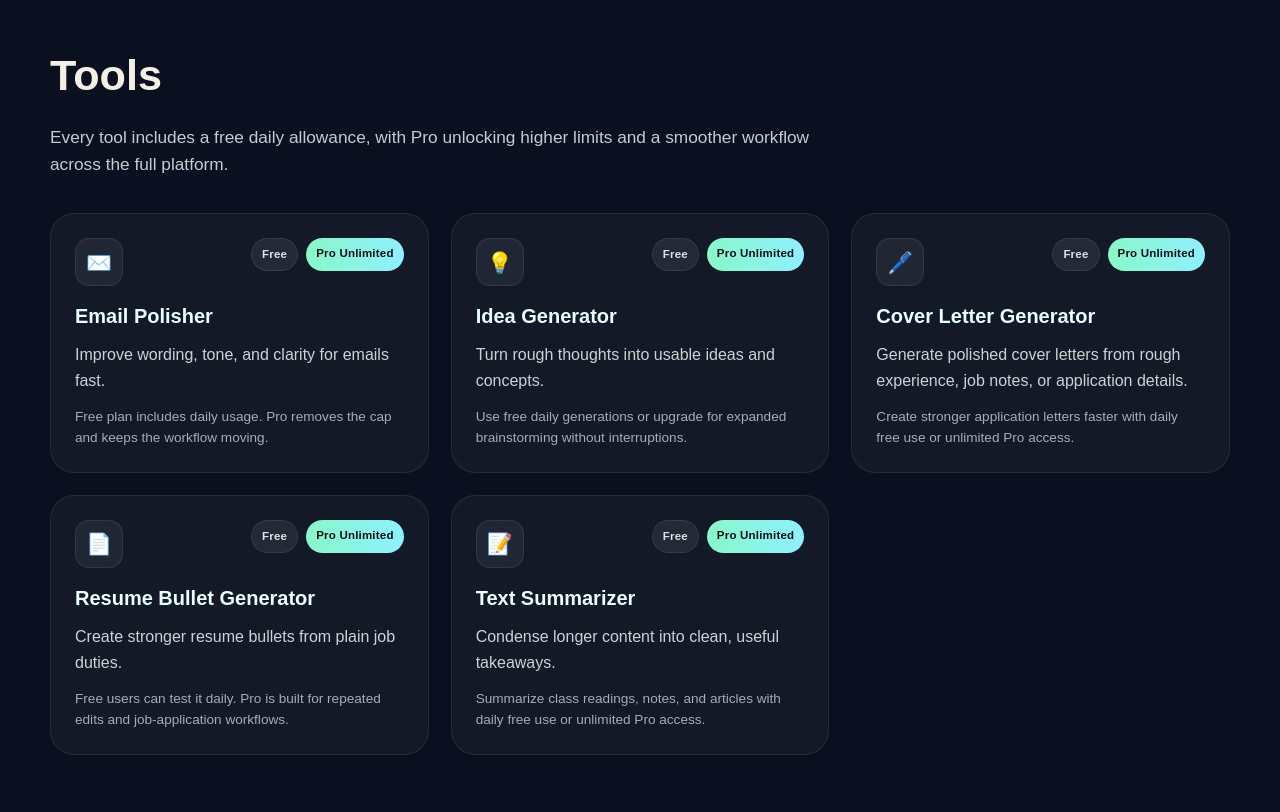
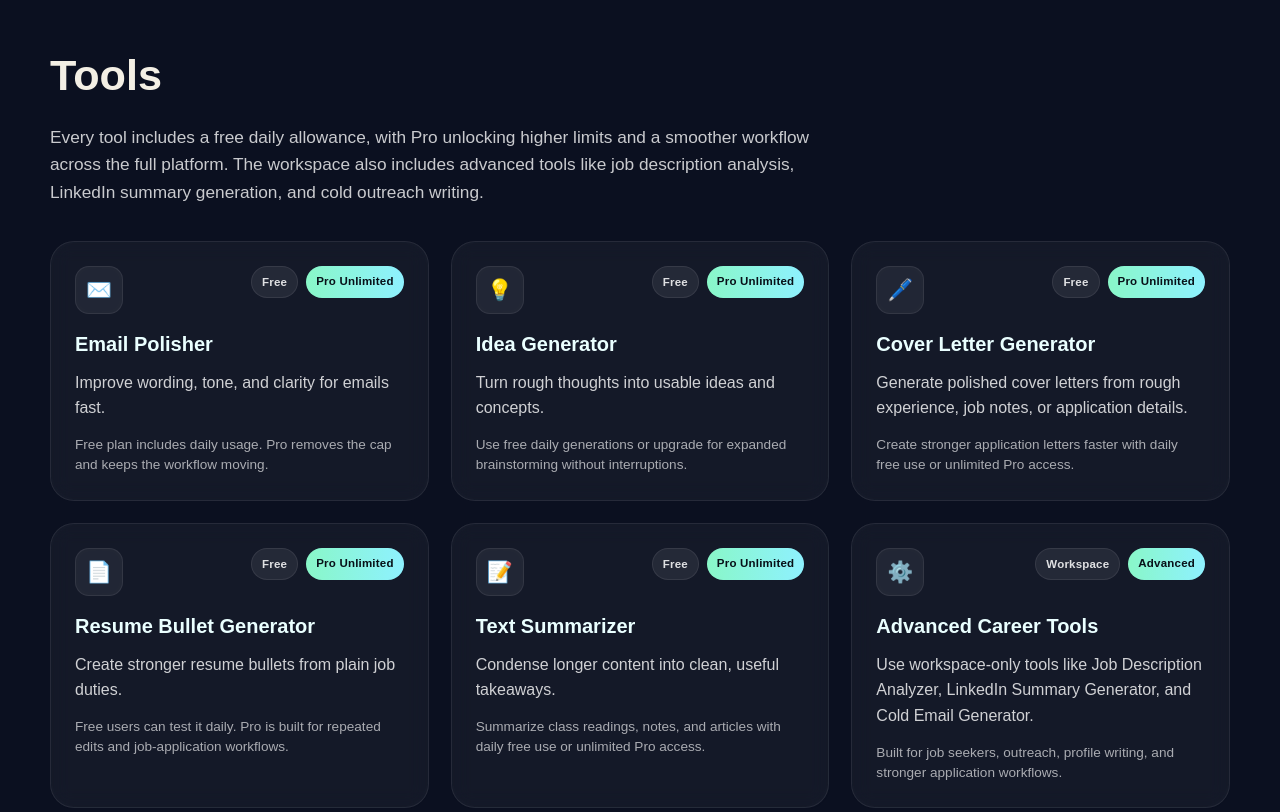
Before and after one commit to dentbrandon1122-byte/utilityforge-tools, a website: page index.html in a window 1280 px wide. Shown: the part 1140-1952 px from the top of the page. Drawn offline with Linux system fonts and the light colour scheme.

Commit message:
Update index.html

```diff
--- a/index.html
+++ b/index.html
@@ -8,7 +8,7 @@
   <link rel="icon" href="logo.png" type="image/png" />
   <meta
     name="description"
-    content="Utility Forge AI provides practical AI tools for productivity — email polishing, idea generation, cover letter writing, resume bullet writing, and text summarization."
+    content="Utility Forge AI provides practical AI tools for productivity — email polishing, idea generation, cover letter writing, resume bullet writing, text summarization, and workspace-based career tools."
   />
   <meta property="og:title" content="Utility Forge AI" />
   <meta property="og:description" content="Clean AI tools built for real productivity." />
@@ -1037,8 +1037,7 @@
 
         <p>
           Utility Forge AI brings focused tools into one clean workspace so users
-          can write, polish, summarize, generate, and move faster without the
-          clutter of bloated software.
+          can write, polish, analyze, summarize, and move faster without the clutter of bloated software.
         </p>
 
         <div class="hero-buttons">
@@ -1111,7 +1110,7 @@
     <section id="tools" class="section">
       <h2 class="section-title">Tools</h2>
       <p class="section-subtitle">
-        Every tool includes a free daily allowance, with Pro unlocking higher limits and a smoother workflow across the full platform.
+        Every tool includes a free daily allowance, with Pro unlocking higher limits and a smoother workflow across the full platform. The workspace also includes advanced tools like job description analysis, LinkedIn summary generation, and cold outreach writing.
       </p>
 
       <div class="card-grid">
@@ -1179,6 +1178,19 @@
           <p>Condense longer content into clean, useful takeaways.</p>
           <div class="tool-access">Summarize class readings, notes, and articles with daily free use or unlimited Pro access.</div>
         </a>
+
+        <a class="card" href="workspace.html">
+          <div class="card-top">
+            <div class="tool-icon">⚙️</div>
+            <div class="plan-badges">
+              <span class="plan-badge free">Workspace</span>
+              <span class="plan-badge pro">Advanced</span>
+            </div>
+          </div>
+          <h3>Advanced Career Tools</h3>
+          <p>Use workspace-only tools like Job Description Analyzer, LinkedIn Summary Generator, and Cold Email Generator.</p>
+          <div class="tool-access">Built for job seekers, outreach, profile writing, and stronger application workflows.</div>
+        </a>
       </div>
     </section>
 
@@ -1202,6 +1214,7 @@
             <li>Cover Letter Generator</li>
             <li>Resume Bullet Generator</li>
             <li>Text Summarizer</li>
+            <li>Workspace advanced tools included</li>
           </ul>
           <a href="workspace.html" class="secondary-link">Start Free</a>
           <div class="pricing-note">Best for trying the platform and handling quick daily tasks.</div>
@@ -1216,6 +1229,7 @@
             <li>Faster AI responses</li>
             <li>Priority processing</li>
             <li>All current and future tools</li>
+            <li>Higher input limits</li>
             <li>Early feature access</li>
           </ul>
           <button onclick="startCheckout()">Upgrade to Pro</button>
@@ -1294,20 +1308,28 @@
         output: "Dear Hiring Manager,\n\nI am writing to express my interest in the customer service position. With experience supporting customers, managing communication, and handling scheduling in fast-paced environments, I have developed strong interpersonal and organizational skills that would allow me to contribute positively to your team.\n\nSincerely,\n[Your Name]"
       },
       {
-        label: "Resume Bullet Generator",
-        badge: "Career Mode",
-        action: "Build Bullets",
-        secondary: "ATS Ready",
-        input: "worked front desk, answered phones, helped customers, handled scheduling",
-        output: "• Managed front-desk operations and customer support in a fast-paced environment\n• Coordinated scheduling and handled incoming calls with professionalism\n• Improved daily workflow by supporting efficient communication and organization"
+        label: "Job Description Analyzer",
+        badge: "Hiring Insights",
+        action: "Analyze Job",
+        secondary: "ATS Focus",
+        input: "Looking for a cybersecurity intern familiar with networking, Python, incident response fundamentals, and security best practices.",
+        output: "Key Skills\n• Networking fundamentals\n• Python\n• Security best practices\n\nATS Keywords\n• cybersecurity\n• incident response\n• networking\n• Python"
       },
       {
-        label: "Text Summarizer",
-        badge: "Fast Summary",
-        action: "Summarize Text",
-        secondary: "Clear Output",
-        input: "This article explains how small businesses can use AI to save time by automating repetitive admin tasks, improving customer communication, and generating content faster.",
-        output: "AI helps small businesses save time by automating repetitive tasks, improving communication, and speeding up content creation."
+        label: "LinkedIn Summary Generator",
+        badge: "Profile Ready",
+        action: "Build Profile",
+        secondary: "Professional",
+        input: "I have customer service, scheduling, and office support experience and I am studying cybersecurity and Python.",
+        output: "Headline\nCustomer Support and Administrative Professional | Cybersecurity Student | Communication and Organization Skills\n\nSummary\nI bring experience in customer support, scheduling, and office operations while continuing to grow my technical skills through cybersecurity and Python study..."
+      },
+      {
+        label: "Cold Email Generator",
+        badge: "Outreach Ready",
+        action: "Write Email",
+        secondary: "Concise",
+        input: "I want a short professional email to a hiring manager expressing interest in future opportunities.",
+        output: "Hi [Name],\n\nI hope you're doing well. I wanted to reach out to express interest in future opportunities with your team..."
       }
     ];
 
```
